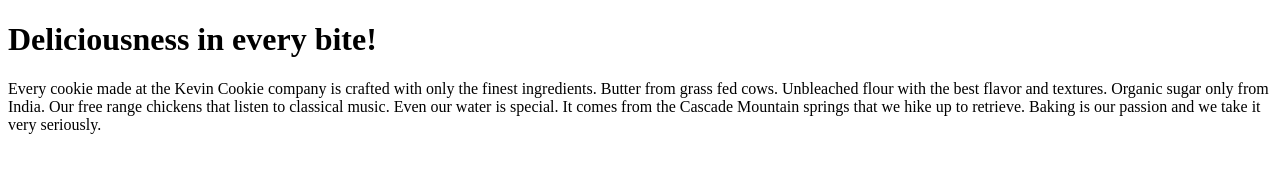
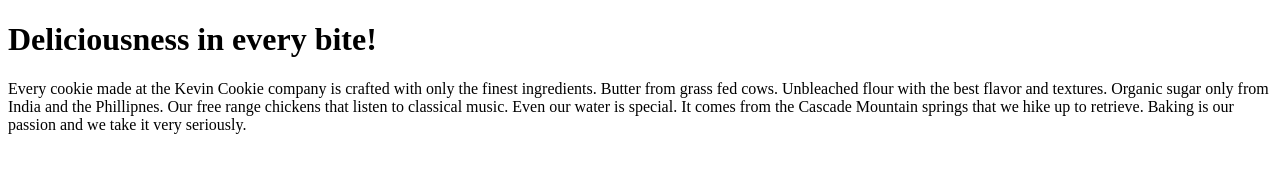
Before and after one commit to SimonMagusPY/KevinCookie, a plain HTML site: page index.htm in a window 1280 px wide. Drawn offline with Linux system fonts and the light colour scheme.

Commit message:
Update index.htm

```diff
--- a/index.htm
+++ b/index.htm
@@ -3,7 +3,7 @@
 <body>
 
 <h1>Deliciousness in every bite!</h1>
-<p>Every cookie made at the Kevin Cookie company is crafted with only the finest ingredients. Butter from grass fed cows. Unbleached flour with the best flavor and textures. Organic sugar only from India. Our free range chickens that listen to classical music. Even our water is special. It comes from the Cascade Mountain springs that we hike up to retrieve. Baking is our passion and we take it very seriously.</p>
+<p>Every cookie made at the Kevin Cookie company is crafted with only the finest ingredients. Butter from grass fed cows. Unbleached flour with the best flavor and textures. Organic sugar only from India and the Phillipnes. Our free range chickens that listen to classical music. Even our water is special. It comes from the Cascade Mountain springs that we hike up to retrieve. Baking is our passion and we take it very seriously.</p>
 
 </body>
 </html>
```
